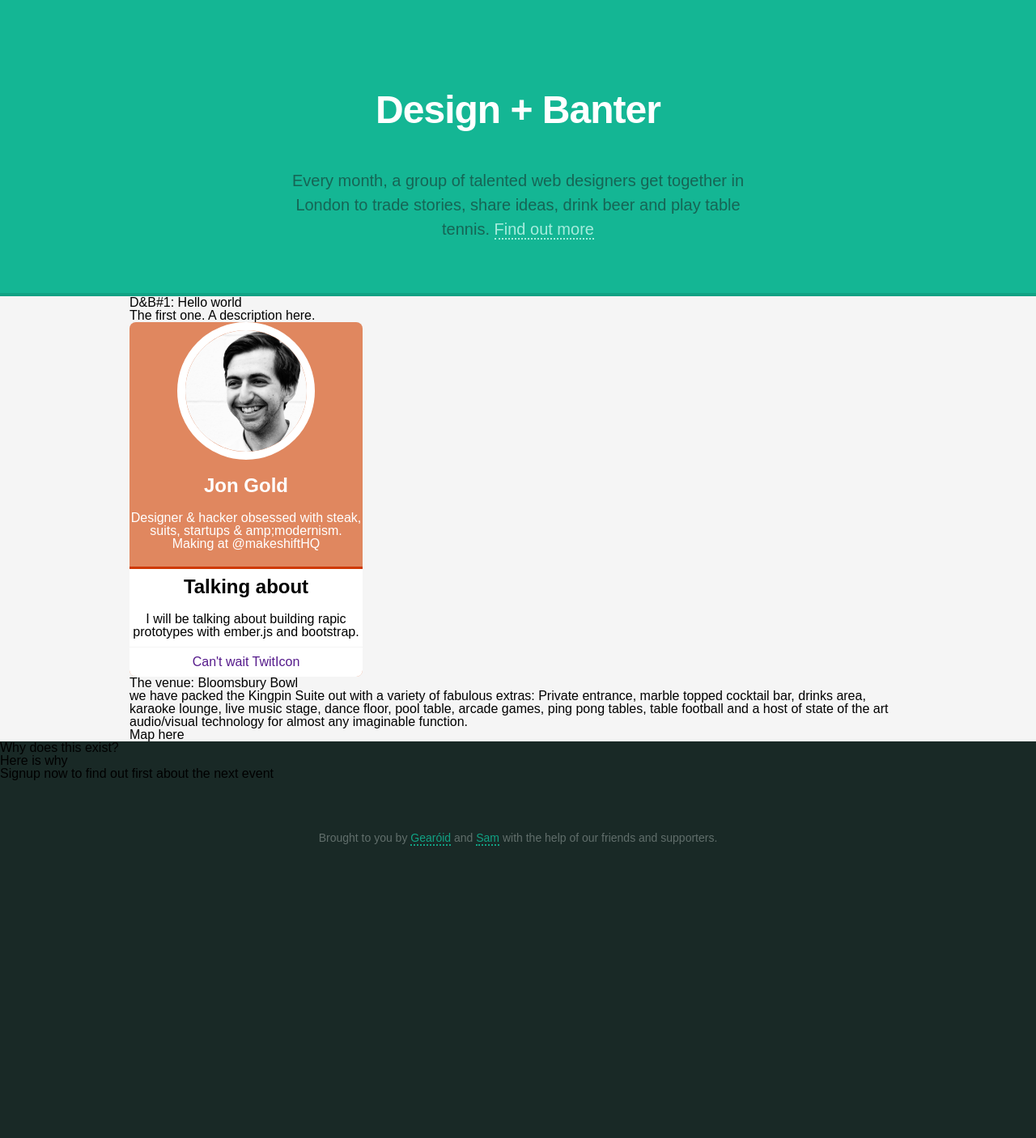
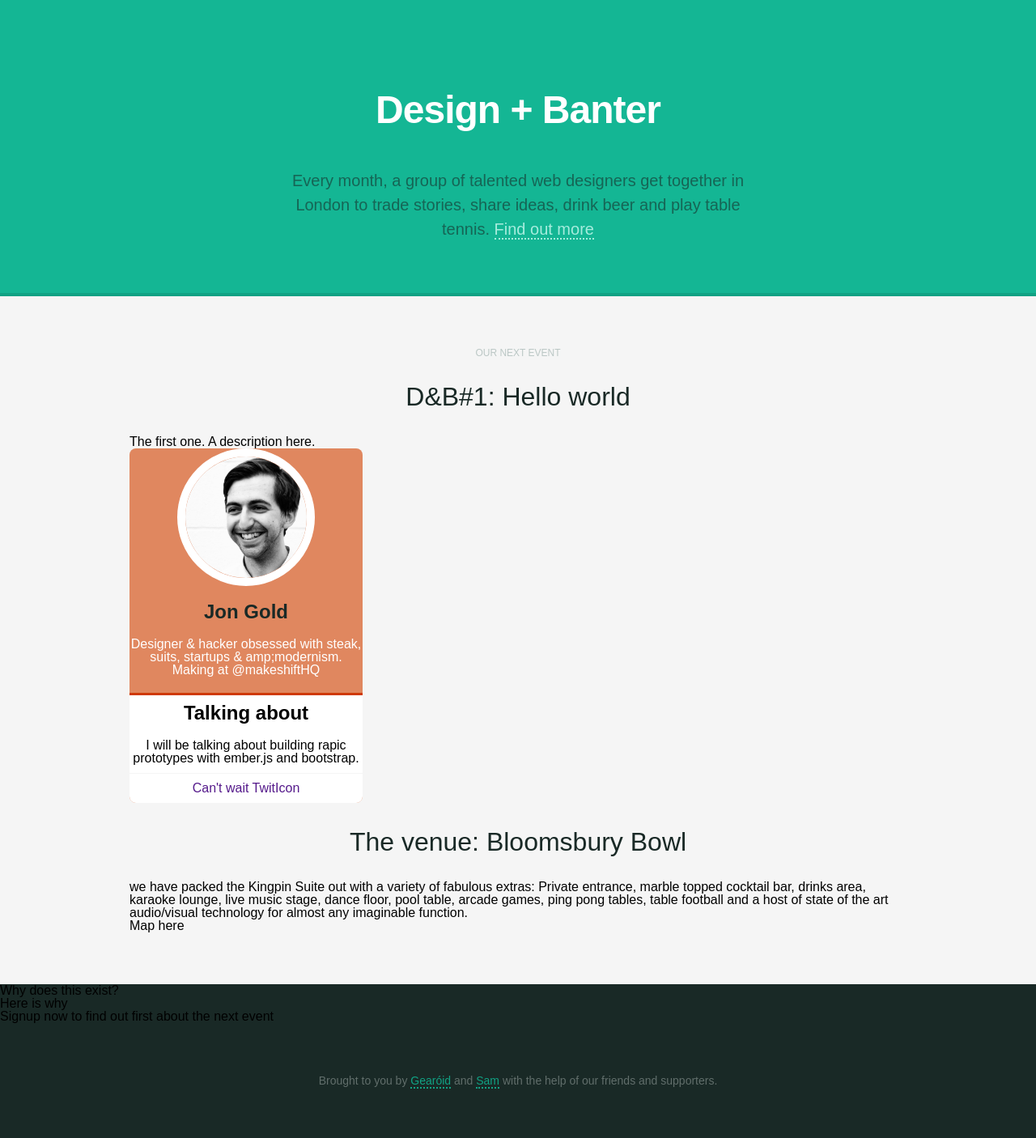
Before and after one commit to design-and-banter/db-dotcom, a Jekyll site: the page built from index.html, in a window 1280 px wide. Shown: the whole page at 81% size. Built offline with Jekyll 4.4.1, drawn with Linux system fonts in a browser that asks for light colours; nearby versions of some CDN libraries; before the commit the page ends 1106 px from its top, so only the background shows below that.

Commit message:
Event section styling

```diff
--- a/_includes/event.html
+++ b/_includes/event.html
@@ -1,6 +1,7 @@
 <div id="next-event">
   <article class="event">
-      <h1>D&amp;B#1: Hello world</h1>
+      <span class="strap">Our next event</span>
+      <h1>D&amp;B#1: <em>Hello world</em></h1>
       <section class="descr">
         <p>The first one. A description here.</p>
       </section>
--- a/_less/base/_colors.less
+++ b/_less/base/_colors.less
@@ -5,3 +5,5 @@
 
 @headline: #192926;
 @text:    #616e6b;
+@rule:    #bbc7c5;
+@non:     #f5f5f5;
--- a/css/site.css
+++ b/css/site.css
@@ -146,10 +146,29 @@
 }
 #next-event {
   background: #f5f5f5;
+  padding: 4em;
 }
 .event {
   max-width: 60em;
   margin: 0 auto;
+  background: #f5f5f5;
+}
+.event .strap {
+  display: block;
+  text-align: center;
+  text-transform: uppercase;
+  font-size: 0.75em;
+  color: #bbc7c5;
+}
+.event h1 {
+  text-align: center;
+  color: #192926;
+  font-size: 2em;
+  font-weight: 200;
+  margin: 1em auto;
+}
+.event h1 em {
+  font-weight: 400;
 }
 .speaker {
   background: #E0875F;
```
Also changed, not shown: _less/objects/_event.less (+26 -1 lines).
